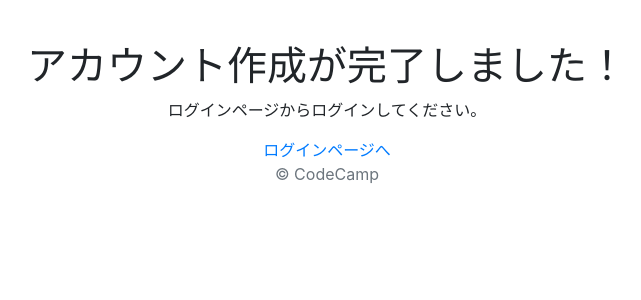
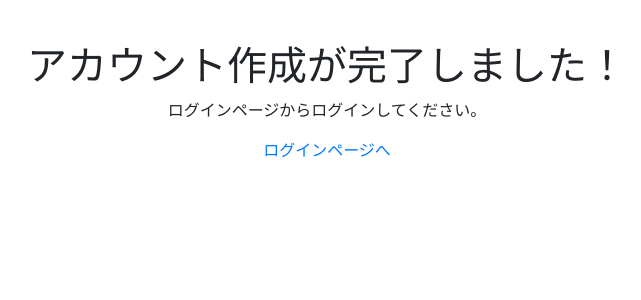
Before and after one commit to ktsuda103/meet_your_instrument, a PHP site: page /view/register.php in a window 1280 px wide. Shown: the part 58-358 px from the top of the page, without its empty margins (313-954 px from the left). Run offline with PHP 8.4, Linux system fonts and the light colour scheme; some libraries are stand-ins or nearby versions.

Commit message:
[fixed]view

```diff
--- a/view/register.php
+++ b/view/register.php
@@ -37,12 +37,6 @@
             </div>
 
         </header>
-        <footer class="footer"><!-- フッター -->
-          <div class="container">
-            <p class="text-muted text-center">&copy; CodeCamp</p>
-          </div>
-        </footer>
-
         <script src="https://code.jquery.com/jquery-3.3.1.slim.min.js" integrity="sha384-q8i/X+965DzO0rT7abK41JStQIAqVgRVzpbzo5smXKp4YfRvH+8abtTE1Pi6jizo" crossorigin="anonymous"></script>
         <script src="https://stackpath.bootstrapcdn.com/bootstrap/4.2.1/js/bootstrap.bundle.min.js"></script>
     </body>
--- a/view/signup_form.php
+++ b/view/signup_form.php
@@ -86,12 +86,6 @@
             </div>
 
         </header>
-        <footer class="footer"><!-- フッター -->
-          <div class="container">
-            <p class="text-muted text-center">&copy; CodeCamp</p>
-          </div>
-        </footer>
-
         <script src="https://code.jquery.com/jquery-3.3.1.slim.min.js" integrity="sha384-q8i/X+965DzO0rT7abK41JStQIAqVgRVzpbzo5smXKp4YfRvH+8abtTE1Pi6jizo" crossorigin="anonymous"></script>
         <script src="https://stackpath.bootstrapcdn.com/bootstrap/4.2.1/js/bootstrap.bundle.min.js"></script>
     </body>
```
Also changed, not shown: view/user.php (+0 -8 lines), view/user_list.php (+0 -8 lines).
